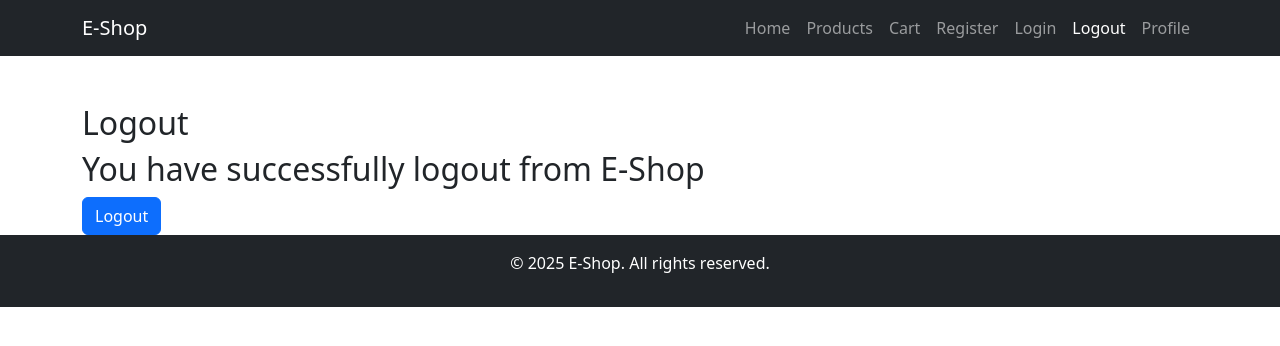
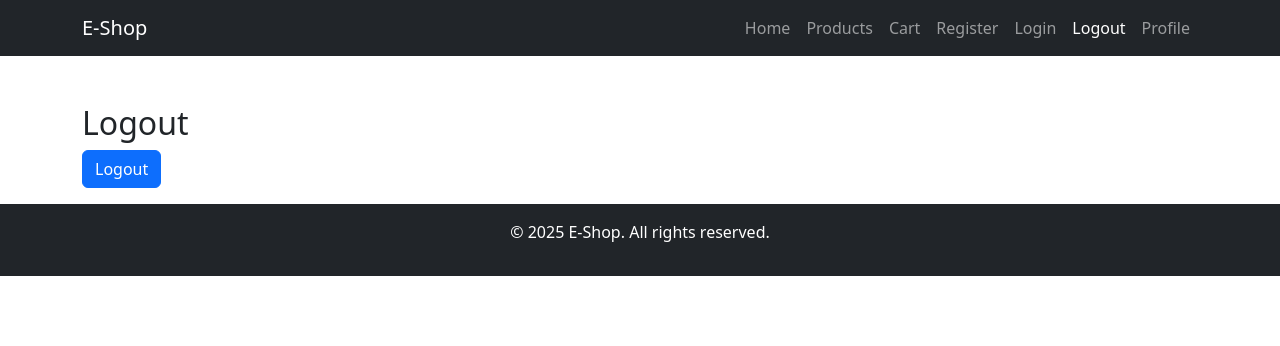
Before and after one commit to ZainiRomand/sctp04-ecommerce, a React (Vite) app: page /logout in a window 1280 px wide. Shown: the top 346 px of the page. Built offline with nearby package versions, Linux system fonts and the light colour scheme.

Commit message:
Logout and redirect to login page

```diff
--- a/src/UserLogout.jsx
+++ b/src/UserLogout.jsx
@@ -1,16 +1,23 @@
 import { useJwt } from "./UserStore";
+import { useFlashMessage } from './FlashMessageStore';
+import { useLocation } from 'wouter';
 
 export default function UserLogout() {
     const { clearJwt } = useJwt();
+    const { showMessage } = useFlashMessage();
+    const [, setLocation] = useLocation();
 
     const handleLogout = () => {
-            clearJwt();
-        };
+        clearJwt();
+        setLocation("/login");
+        showMessage("You have successfully logout from E-Shop","success");
+    };
     return (
-        <div className="container mt-5">
+        <div className="container mt-5 mb-3">
             <h2>Logout</h2>
-            <h2>You have successfully logout from E-Shop</h2>
+
             <button type="submit" className="btn btn-primary" onClick={handleLogout}>Logout</button>
+
         </div>
     )
 }
```
